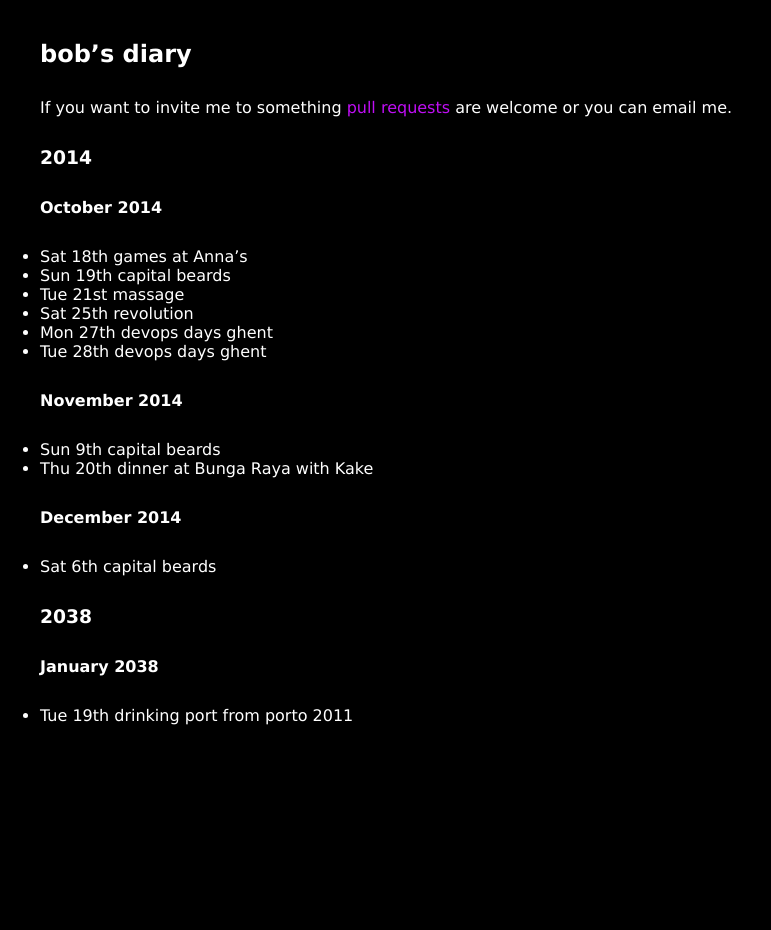
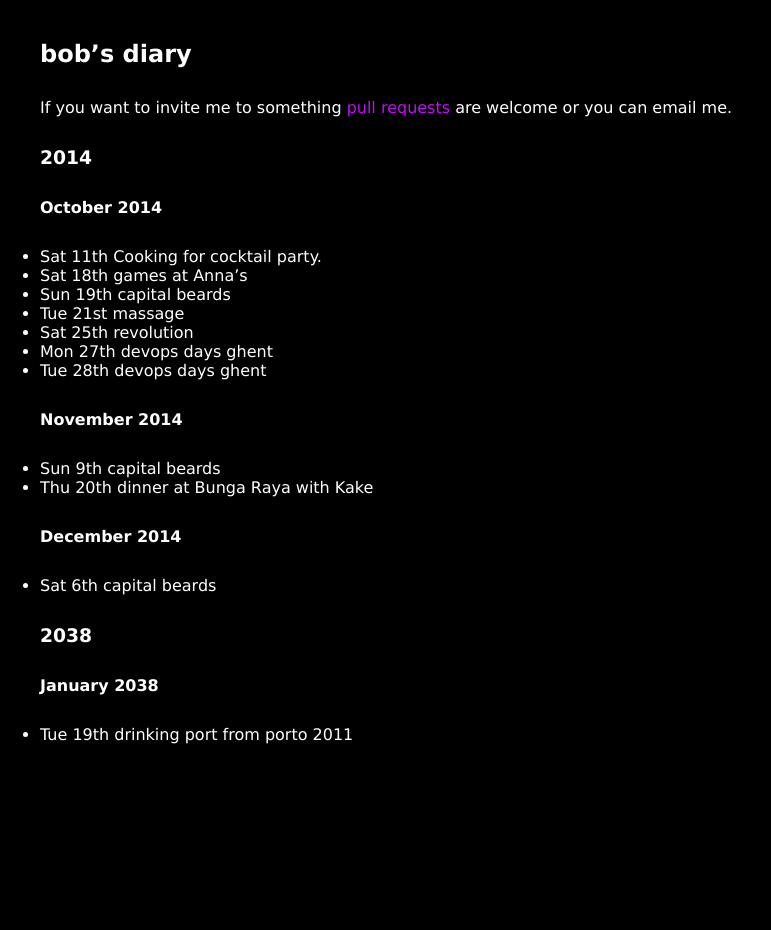
Before and after one commit to rjw1/randomness.org.uk, a Jekyll site: the page built from diary/index.md, in a window 1280 px wide. Shown: the whole page, without its empty margins (0-771 px from the left). Built offline with Jekyll 4.4.1, drawn with Linux system fonts in a browser that asks for light colours; Markdown is read by kramdown in place of the engine named in the settings.

Commit message:
Cooking for cocktail party.

```diff
--- a/diary/index.md
+++ b/diary/index.md
@@ -11,6 +11,7 @@ are welcome or you can email me.
 
 #### October 2014 ####
 
+* Sat 11th Cooking for cocktail party.
 * Sat 18th games at Anna's
 * Sun 19th capital beards
 * Tue 21st massage
```
